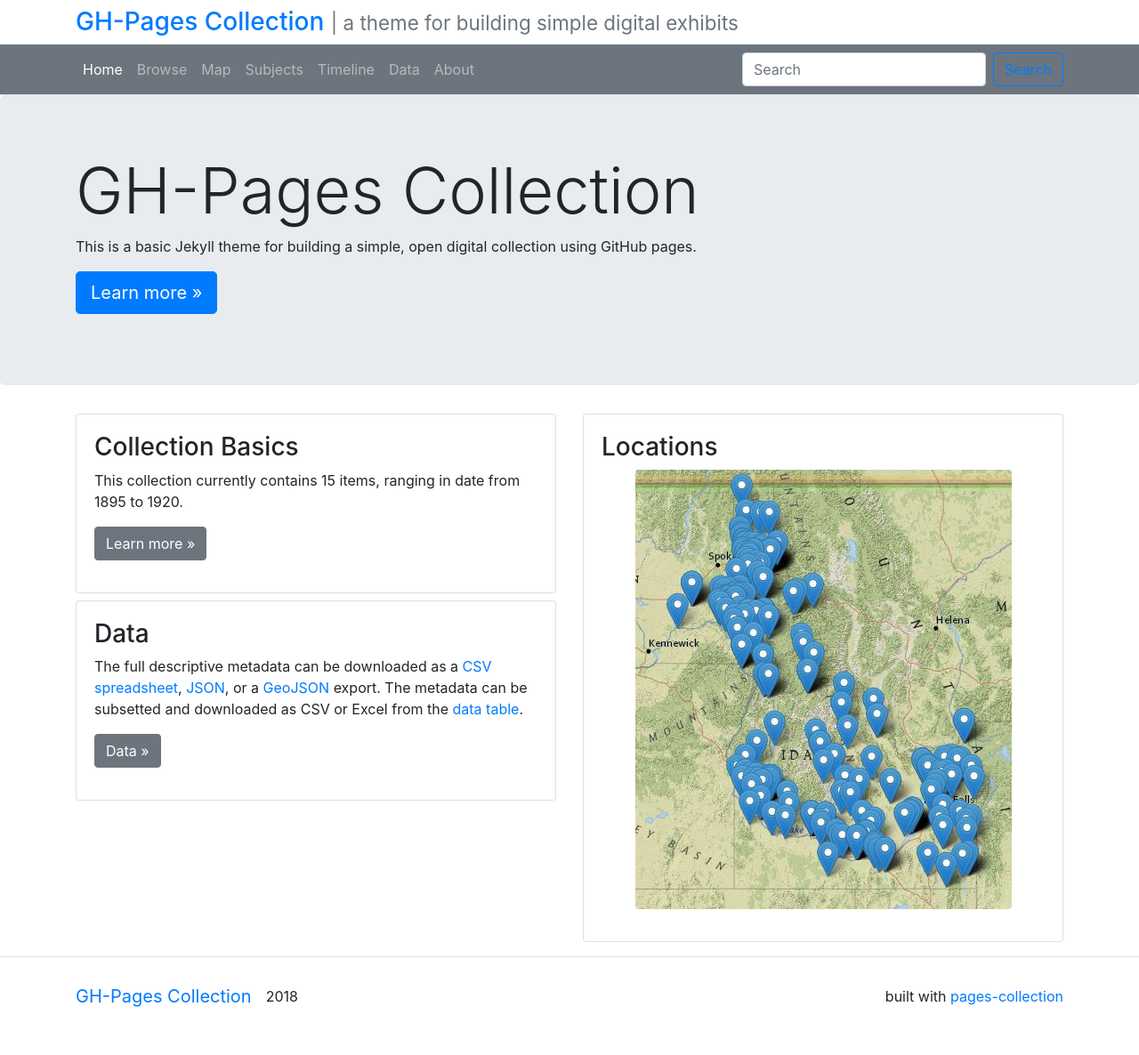
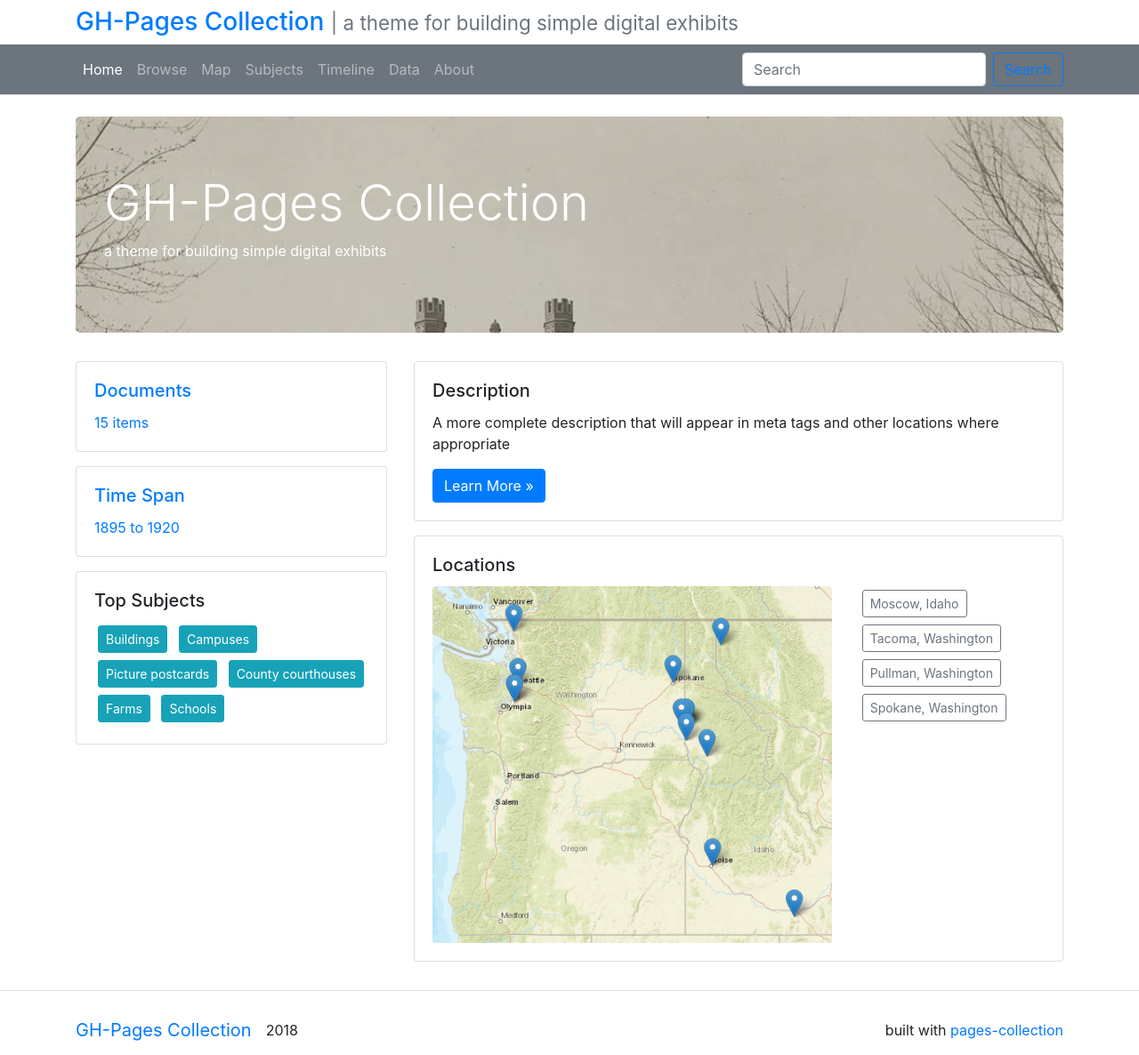
Before and after one commit to uidaholib/pages-collection, a Jekyll site: the page built from index.md, in a window 1280 px wide. Shown: the whole page at 89% size. Built offline with Jekyll 4.4.1, drawn with Linux system fonts in a browser that asks for light colours; before the commit the page ends 1148 px from its top, so only the background shows below that.

Commit message:
create info-graphic style index via includes

```diff
--- /dev/null
+++ b/_includes/index/description.html
@@ -0,0 +1,7 @@
+<div class="card mb-3">
+  <div class="card-body">
+    <h5 class="card-title">Description</h5>
+    <p class="card-text">{{ site.description }}</p>
+    <a class="btn btn-primary" href="{{ "/about/" | relative_url }}" role="button">Learn More &raquo;</a>
+  </div>
+</div>
--- /dev/null
+++ b/_includes/index/documents.html
@@ -0,0 +1,6 @@
+<a class="card mb-3" href="{{ "/data/" | relative_url }}">
+  <div class="card-body">
+    <h5 class="card-title">Documents</h5>
+    <p class="card-text">{{ items | size }} items</p>
+  </div>
+</a>
--- /dev/null
+++ b/_includes/index/jumbotron.html
@@ -0,0 +1,11 @@
+<style>
+.feature {
+    background-image: url('{{ page.featured-image | relative_url }}');
+    background-size: cover;
+    background-repeat: no-repeat;
+}
+</style>
+<div class="jumbotron feature text-white">
+    <h2 class="display-4">{{ site.title }}</h2>
+    <p>{{ site.tagline }}</p>
+</div>
--- /dev/null
+++ b/_includes/index/locations.html
@@ -0,0 +1,15 @@
+<div class="card mb-3">
+  <div class="card-body">
+    <h5 class="card-title">Locations</h5>
+    <div class="row">
+      <div class="col-md-8">
+        <p class="card-text text-center"><a href="{{ "/map/" | relative_url }}" title="collection map"><img class="img-fluid rounded" src="{{ "/objects/map.jpg" | relative_url }}" alt="IWDL map"></a></p>
+      </div>
+      <div class="col-md-4">
+        {%- assign topLocations = page.featured-places | split: "; " -%}
+        {% for l in topLocations %}<a class="btn btn-sm btn-outline-secondary m-1" href="{{ l | uri_escape | prepend: '/browse/#' | absolute_url }}">{{ l }}</a><br>
+        {% endfor %}
+      </div>
+    </div>
+  </div>
+</div>
--- /dev/null
+++ b/_includes/index/subjects.html
@@ -0,0 +1,10 @@
+<div class="card mb-3">
+  <div class="card-body">
+    <h5 class="card-title">Top Subjects</h5>
+    {%- assign topSubjects = page.featured-subjects | split: "; " -%}
+    <p class="card-text">
+        {% for s in topSubjects %}
+        <a class="btn btn-sm btn-info m-1" href="{{ s | uri_escape | prepend: '/browse/#' | absolute_url }}">{{ s }}</a>{% endfor %}
+    </p>
+  </div>
+</div>
--- /dev/null
+++ b/_includes/index/time.html
@@ -0,0 +1,9 @@
+{%- assign raw-dates = items | map: 'date' -%}
+{% capture clean-dates %}{% for date in raw-dates %}{% if date != "" %}{% if date contains "-" %}{{date | split: "-" | first }}{% elsif date contains "/" %}{{ date | split: "/" | last }}{% else %}{{ date }}{% endif %}{% unless forloop.last %};{% endunless %}{% endif %}{%- endfor -%}{% endcapture %}
+{%- assign date-range = clean-dates | split: ";" | sort  -%}
+<a class="card mb-3" href="{{ "/timeline/" | relative_url }}">
+  <div class="card-body">
+    <h5 class="card-title">Time Span</h5>
+    <p class="card-text">{{ date-range | first }} to {{ date-range | last }}</p>
+  </div>
+</a>
--- a/index.md
+++ b/index.md
@@ -1,48 +1,28 @@
 ---
-layout: default
+layout: page
 title: Home
+featured-image: "objects/test001.jpg"
+# add top subjects, for list see data/subjects.csv
+featured-subjects: "Buildings; Campuses; Picture postcards; County courthouses; Farms; Schools"
+# add top locations, for list see data/places.csv
+featured-places: "Moscow, Idaho; Tacoma, Washington; Pullman, Washington; Spokane, Washington"
 ---
 {%- assign items = site.data.metadata -%}
-{%- assign raw-dates = items | map: 'date' -%}
-{% capture clean-dates %}{% for date in raw-dates %}{% if date != "" %}{% if date contains "-" %}{{date | split: "-" | first }}{% elsif date contains "/" %}{{ date | split: "/" | last }}{% else %}{{ date }}{% endif %}{% unless forloop.last %};{% endunless %}{% endif %}{%- endfor -%}{% endcapture %}
-{%- assign date-range = clean-dates | split: ";" | sort  -%}
 
-<div class="jumbotron">
-    <div class="container">
-        <h1 class="display-3">GH-Pages Collection</h1>
-        <p>This is a basic Jekyll theme for building a simple, open digital collection using GitHub pages.</p>
-        <p><a class="btn btn-primary btn-lg" href="{{ "/about/" | relative_url }}" role="button">Learn more &raquo;</a></p>
-    </div>
+{% include index/jumbotron.html %}
+
+<div class="row">
+  <div class="col-md-4">
+
+    {% include index/documents.html %}
+    {% include index/time.html %}
+    {% include index/subjects.html %}
+
+  </div>
+  <div class="col-md-8">
+
+  {% include index/description.html %}
+  {% include index/locations.html %}
+
+  </div>
 </div>
-<div class="container">
-    <div class="row">
-        <div class="col-md-6">
-            <div class="">
-                <div class="card">
-                    <div class="card-body">
-                        <h3>Collection Basics</h3>
-                        <p>This collection currently contains {{ items | size }} items, ranging in date from {{ date-range | first }} to {{ date-range | last }}. </p>
-                        <p><a class="btn btn-secondary" href="{{ "/about/" | absolute_url }}" role="button">Learn more &raquo;</a></p>
-                    </div>
-                </div>
-            </div>
-            <div class="mt-2">
-                <div class="card">
-                    <div class="card-body">
-                        <h3>Data</h3>
-                        <p>The full descriptive metadata can be downloaded as a <a href="{{ "/data/metadata.csv" | absolute_url }}" target="_blank">CSV spreadsheet</a>, <a href="{{ "/data/metadata.json" | absolute_url }}" target="_blank">JSON</a>, or a <a href="{{ "/data/geodata.json" | absolute_url }}" target="_blank">GeoJSON</a> export. The metadata can be subsetted and downloaded as CSV or Excel from the <a href="{{ "/data/" | relative_url }}" >data table</a>.</p>
-                        <p><a class="btn btn-secondary" href="{{ "/data/" | relative_url }}" role="button">Data &raquo;</a></p>
-                    </div>
-                </div>
-            </div>
-        </div>
-        <div class="col-md-6">
-            <div class="card">
-                <div class="card-body">
-                    <h3>Locations</h3>
-                    <p class="text-center"><a href="{{ "/map/" | relative_url }}"><img class="img-fluid rounded" src="{{ "/assets/images/iwdl-map.jpg" | relative_url }}" alt="IWDL map"></a></p>
-                </div>
-            </div>
-        </div>
-    </div>
-</div>
```
Also changed, not shown: data/places.csv (added, +12 -0 lines), assets/images/iwdl-map.jpg (deleted), assets/images/map.jpg (added), objects/map.jpg (added).
